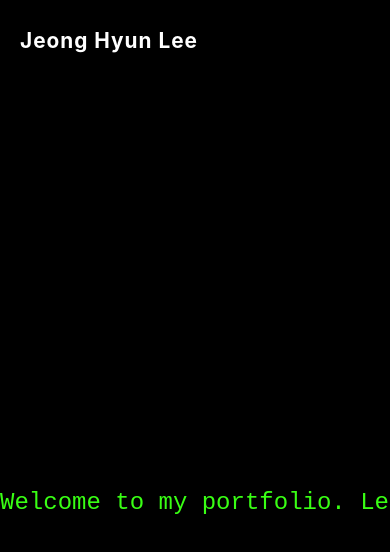
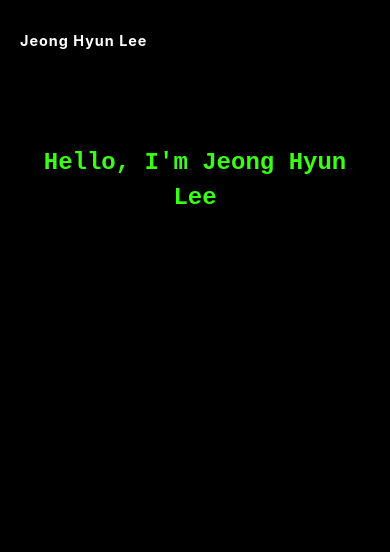
Before and after one commit to JunLee8108/jun-portfolio-universe, a React (Create React App) app: page /about in a window 390 px wide. Shown: the top 552 px of the page. Built offline with nearby package versions, Linux system fonts and the light colour scheme.

Commit message:
quick fix

```diff
--- a/src/components/navbar/Navbar.css
+++ b/src/components/navbar/Navbar.css
@@ -62,3 +62,9 @@
     display: block;
   }
 }
+
+@media screen and (max-width: 767px) {
+  .navbar-header h1 {
+    font-size: 0.9rem;
+  }
+}
--- a/src/pages/about/About.css
+++ b/src/pages/about/About.css
@@ -1,16 +1,25 @@
 .aboutContainer {
-  width: 100vw;
-  height: 100vh;
+  width: 100%;
+  height: 200px;
   display: flex;
   justify-content: center;
   align-items: center;
-  background-color: black;
+  /* background-color: red; */
 }
 
 .typingAnimation {
   font-family: "Courier New", Courier, monospace;
   color: #39ff14;
-  white-space: pre;
+  /* background-color: blue; */
+  padding: 10px;
+  text-align: center;
   font-size: 24px;
-  overflow: hidden; /* Ensures the text does not spill outside its container */
+  line-height: 35px;
+  font-weight: bold;
 }
+
+@media screen and (max-width: 1280px) {
+  .typingAnimation {
+    padding: 15px;
+  }
+}
--- a/src/pages/about/About.js
+++ b/src/pages/about/About.js
@@ -3,8 +3,7 @@ import "./About.css";
 
 export default function About() {
   // 여기에 코드 타이핑 애니메이션을 위한 텍스트를 정의합니다.
-  const codeText =
-    "Welcome to my portfolio. Let's explore the universe of my creativity.";
+  const codeText = "Hello, I'm Jeong Hyun Lee";
 
   // 문자별로 나누어 각각에 대한 애니메이션을 적용합니다.
   const textMotionProps = {
--- a/src/pages/home/Home.css
+++ b/src/pages/home/Home.css
@@ -1,5 +1,5 @@
 .universe {
-  width: 100vw;
+  width: 100%;
   height: 85vh;
   overflow: hidden;
   position: relative;
@@ -28,15 +28,23 @@
 .content {
   position: absolute;
   top: 45%;
+  width: 90%;
   left: 50%;
   transform: translate(-50%, -50%);
   z-index: 10;
+  /* background-color: red; */
   text-align: center; /* This will center the button and h1 text */
 }
 
 .content h1 {
   color: white;
   margin-bottom: 40px;
+}
+
+.content h2 {
+  color: white;
+  margin-bottom: 40px;
+  letter-spacing: 3px;
 }
 
 .content button {
@@ -55,3 +63,14 @@
   background-color: white;
   color: black;
 }
+
+@media screen and (max-width: 767px) {
+  .content h1 {
+    font-size: 1.3rem;
+    line-height: 35px;
+  }
+
+  .content h2 {
+    font-size: 1.5rem;
+  }
+}
--- a/src/pages/home/Home.js
+++ b/src/pages/home/Home.js
@@ -33,6 +33,7 @@ export default function Home() {
       {createStars(100)} {/* Create 100 stars */}
       <div className="content animation">
         <h1>Welcome to My Portfolio Universe</h1>
+        <h2>Jeong Hyun Lee</h2>
         <button onClick={() => navigate("about")}>About Me</button>
       </div>
     </div>
```
